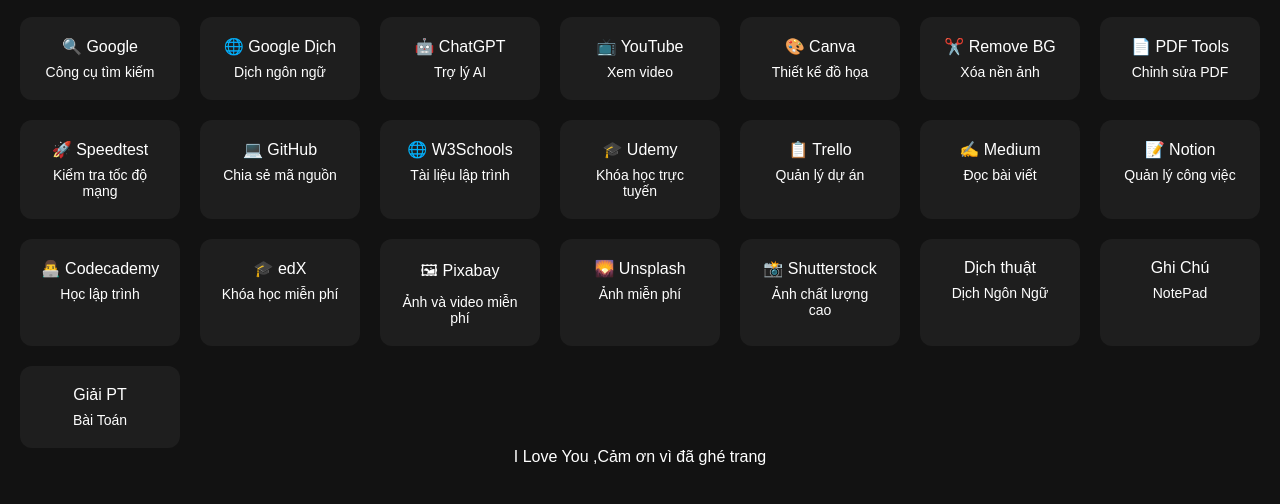
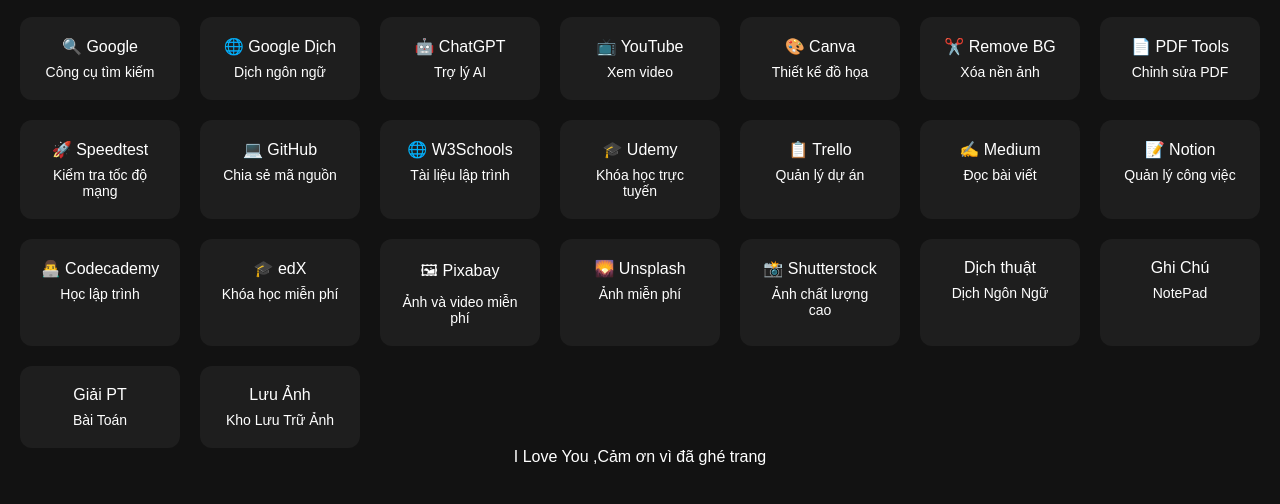
Before and after one commit to quangnhatran/ctt, a plain HTML site: page index.html in a window 1280 px wide. Shown: the part 130-634 px from the top of the page. Drawn offline with Linux system fonts and the light colour scheme.

Commit message:
Update index.html

```diff
--- a/index.html
+++ b/index.html
@@ -149,6 +149,10 @@
         Giải PT
         <span>Bài Toán</span>
       </a>
+      <a class="card" href="luuanh.html" target="_blank">
+        Lưu Ảnh
+        <span>Kho Lưu Trữ Ảnh </span>
+      </a>
   </div>
   <footer>
     I Love You ,Cảm ơn vì đã ghé trang
```
